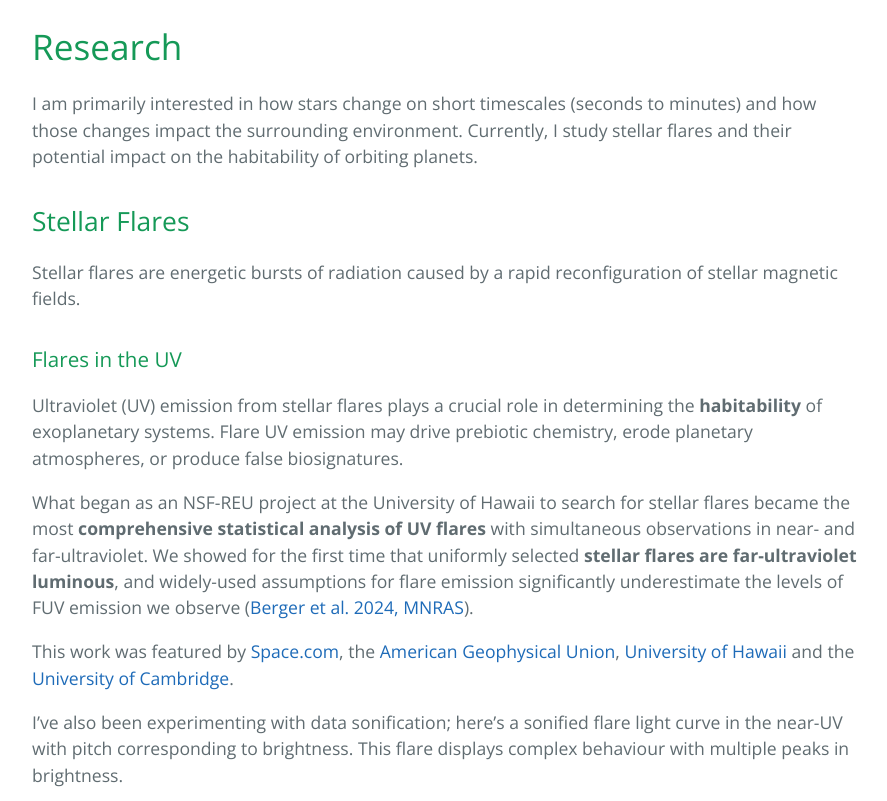
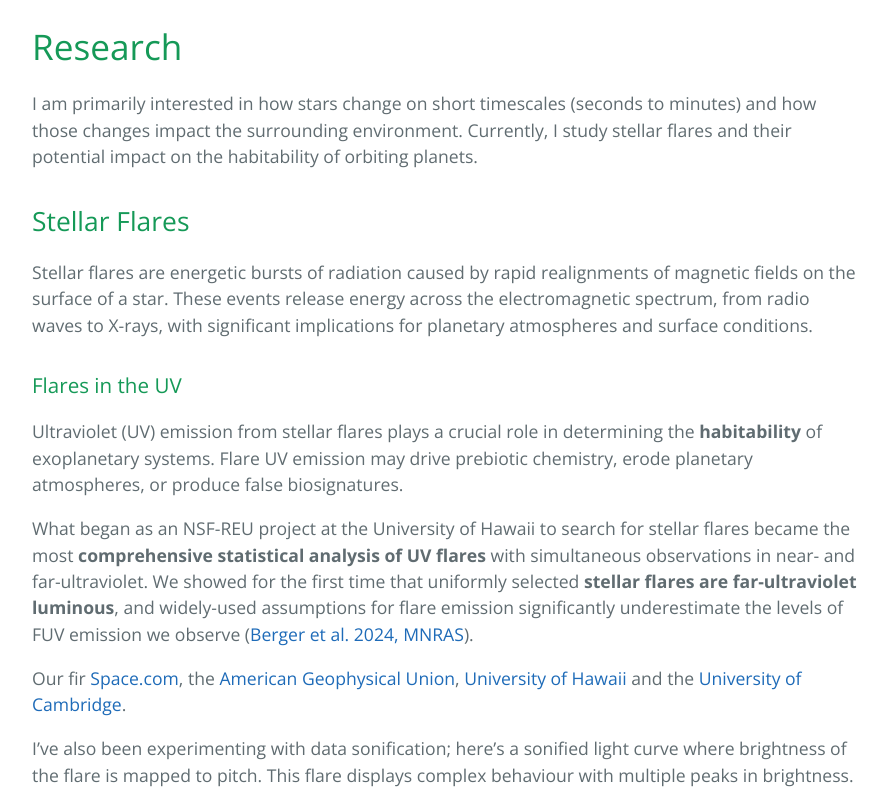
Before and after one commit to veraberger/veraberger.github.io, a Jekyll site: the page built from research.md, in a window 1280 px wide and 900 px high, scrolled down 348 px, cut to the strip 0-801 px from the top of the window. Shown: the whole strip, without its empty margins (192-1079 px from the left). Built offline with Jekyll 4.4.1, drawn with Linux system fonts in a browser that asks for light colours; formulas are drawn with MathJax 3.

Commit message:
Update research.md

```diff
--- a/research.md
+++ b/research.md
@@ -10,16 +10,17 @@ I am primarily interested in how stars change on short timescales (seconds to mi
 Currently, I study stellar flares and their potential impact on the habitability of orbiting planets.
 
 ## Stellar Flares
-Stellar flares are energetic bursts of radiation caused by a rapid reconfiguration of stellar magnetic fields.
+Stellar flares are energetic bursts of radiation caused by rapid realignments of magnetic fields on the surface of a star. These events release energy across the electromagnetic spectrum, from radio waves to X-rays, with significant implications for planetary atmospheres and surface conditions.
 
 ### Flares in the UV
+
 Ultraviolet (UV) emission from stellar flares plays a crucial role in determining the **habitability** of exoplanetary systems. Flare UV emission may drive prebiotic chemistry, erode planetary atmospheres, or produce false biosignatures.
 
 What began as an NSF-REU project at the University of Hawaii to search for stellar flares became the most **comprehensive statistical analysis of UV flares** with simultaneous observations in near- and far-ultraviolet. We showed for the first time that uniformly selected **stellar flares are far-ultraviolet luminous**, and widely-used assumptions for flare emission significantly underestimate the levels of FUV emission we observe ([Berger et al. 2024, MNRAS](https://academic.oup.com/mnras/article/532/4/4436/7725642)).
 
-This work was featured by [Space.com](https://www.space.com/red-dwarf-stars-uv-radation-harmful-to-life), the [American Geophysical Union](https://eos.org/articles/small-stars-produce-mighty-uv-flares), [University of Hawaii](https://www.hawaii.edu/news/2024/08/05/risks-to-planets-that-could-host-life/) and the [University of Cambridge](https://www.cam.ac.uk/research/news/astronomers-uncover-risks-to-planets-that-could-host-life).
+Our fir [Space.com](https://www.space.com/red-dwarf-stars-uv-radation-harmful-to-life), the [American Geophysical Union](https://eos.org/articles/small-stars-produce-mighty-uv-flares), [University of Hawaii](https://www.hawaii.edu/news/2024/08/05/risks-to-planets-that-could-host-life/) and the [University of Cambridge](https://www.cam.ac.uk/research/news/astronomers-uncover-risks-to-planets-that-could-host-life).
 
-I've also been experimenting with data sonification; here's a sonified flare light curve in the near-UV with pitch corresponding to brightness. This flare displays complex behaviour with multiple peaks in brightness.
+I've also been experimenting with data sonification; here's a sonified light curve where brightness of the flare is mapped to pitch. This flare displays complex behaviour with multiple peaks in brightness.
 
 <iframe width="560" height="315" src="https://www.youtube.com/embed/GS9zs6-GDws?si=R0ovySS7AW7R5hLk" title="YouTube video player" frameborder="0" allow="accelerometer; autoplay; clipboard-write; encrypted-media; gyroscope; picture-in-picture; web-share" referrerpolicy="strict-origin-when-cross-origin" allowfullscreen></iframe>
 
```
